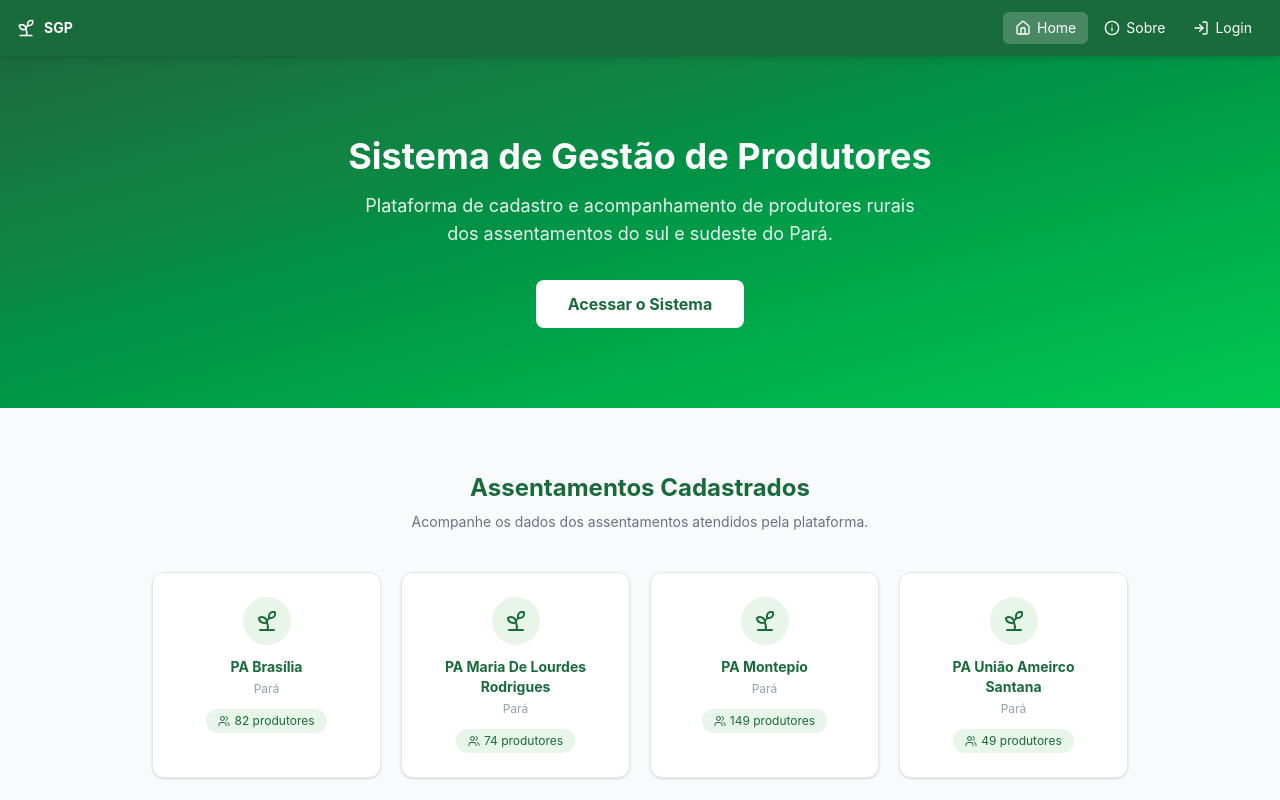
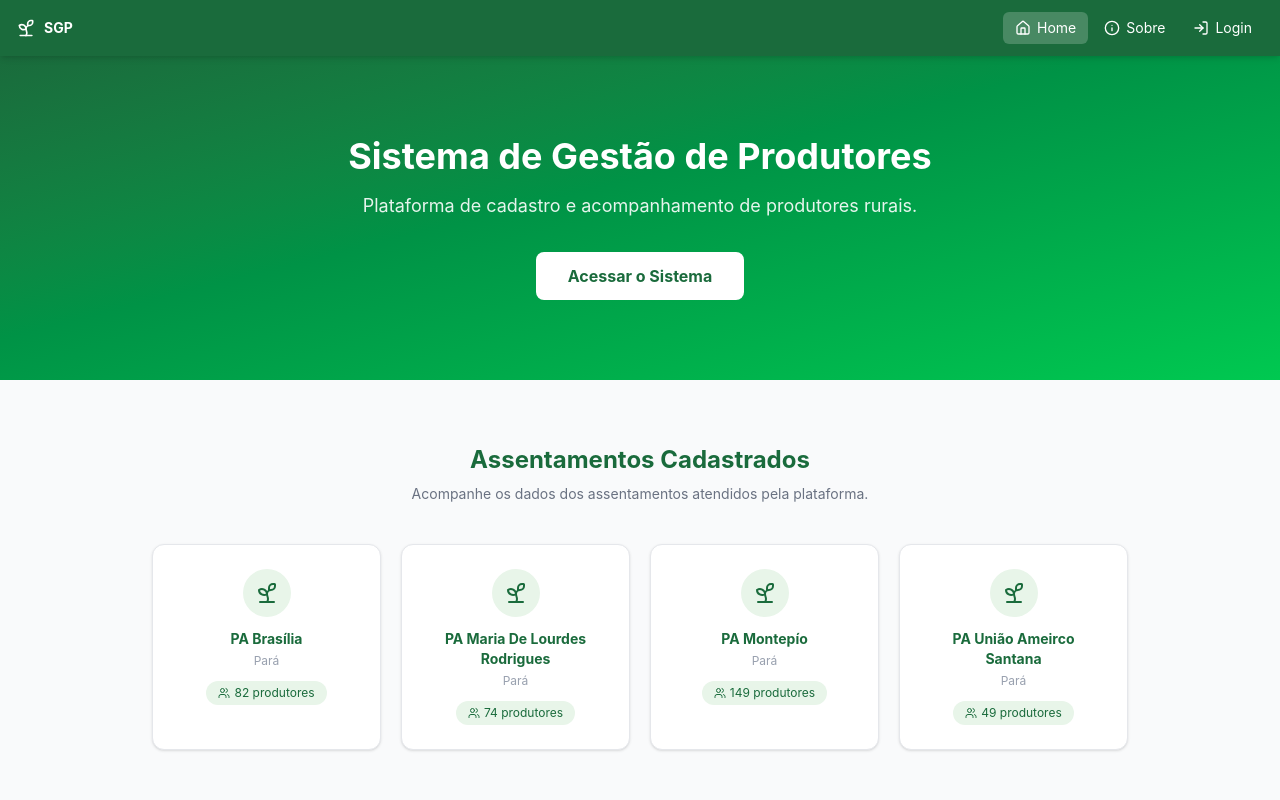
Before and after one commit to assuncaolucasss/SistemaGestaoProdutores, a Vue app in the folder frontend/: page /home in a window 1280 px wide. Shown: the top 800 px of the page. Built offline with nearby package versions, Linux system fonts and the light colour scheme; no server answers.

Commit message:
Refine platform description in HomeView.vue
Updated description text for the platform.

```diff
--- a/frontend/src/views/HomeView.vue
+++ b/frontend/src/views/HomeView.vue
@@ -5,7 +5,7 @@
     <div class="bg-gradient-to-br from-primary-600 to-green-500 text-white py-20 px-6 text-center">
       <h1 class="text-3xl sm:text-4xl font-bold mb-4">Sistema de Gestão de Produtores</h1>
       <p class="text-base sm:text-lg opacity-90 max-w-xl mx-auto mb-8">
-        Plataforma de cadastro e acompanhamento de produtores rurais dos assentamentos do sul e sudeste do Pará.
+        Plataforma de cadastro e acompanhamento de produtores rurais.
       </p>
       <router-link v-if="!auth.logado" to="/login">
         <button class="bg-white text-primary-600 font-bold px-8 py-3 rounded-lg text-base hover:bg-gray-100 transition-colors cursor-pointer border-none">
```
